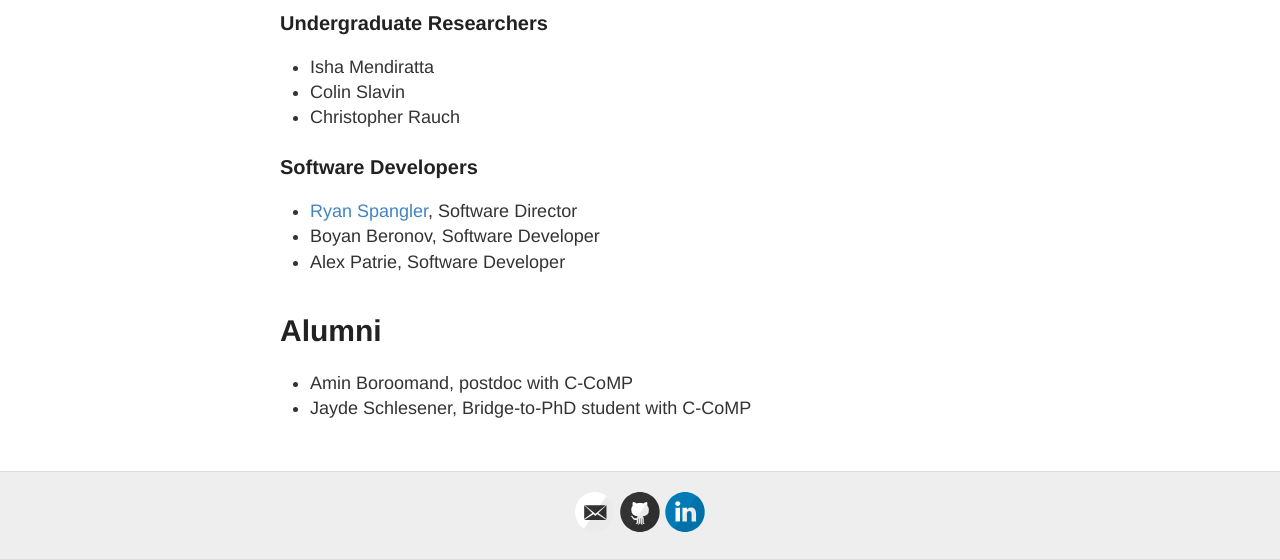
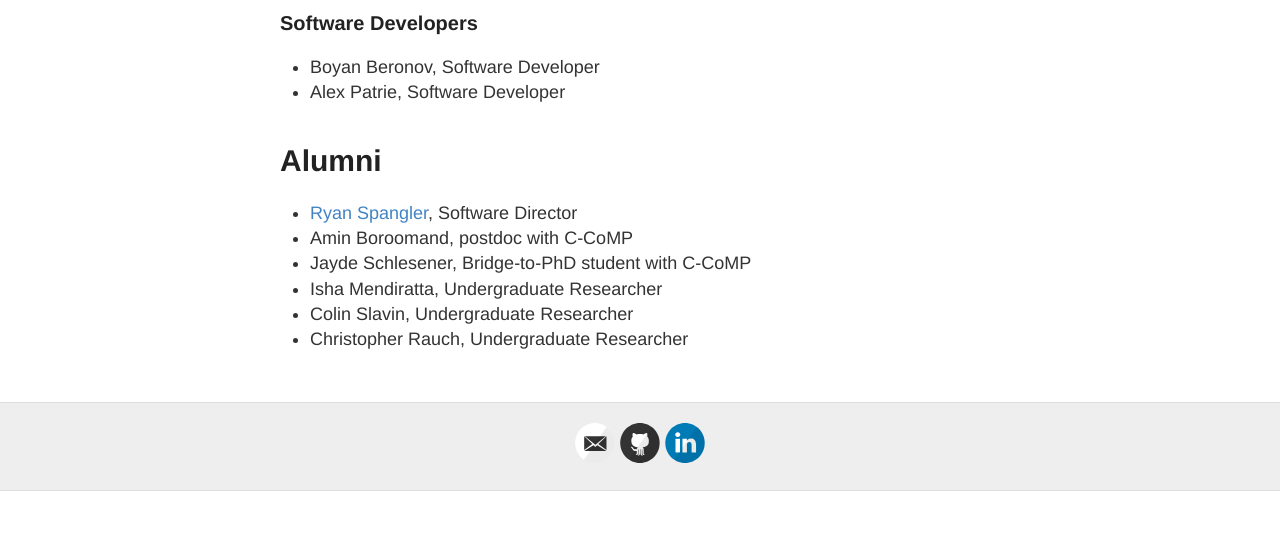
Before and after one commit to eagmon/eagmon.github.io, a Jekyll site: the page built from people.md, in a window 1280 px wide and 900 px high, scrolled down 3070 px, cut to the strip 340-900 px from the top of the window. Built offline with Jekyll 4.4.1, drawn with Linux system fonts in a browser that asks for light colours; after the commit the page ends 3901 px from its top, so only the background shows below that.

Commit message:
Move undergraduate researchers and Ryan Spangler to Alumni
Co-Authored-By: Claude Opus 4.8 (1M context) <noreply@anthropic.com>

```diff
--- a/people.md
+++ b/people.md
@@ -88,16 +88,14 @@ He aspires to build robust computational models that bridge molecular mechanisms
     </div>
 </div>
 
-### Undergraduate Researchers
-- Isha Mendiratta
-- Colin Slavin
-- Christopher Rauch
-
 ### Software Developers
-- [Ryan Spangler](https://www.linkedin.com/in/ryankspangler/), Software Director
 - Boyan Beronov, Software Developer
 - Alex Patrie, Software Developer
 
 # **Alumni**
+- [Ryan Spangler](https://www.linkedin.com/in/ryankspangler/), Software Director
 - Amin Boroomand, postdoc with C-CoMP
 - Jayde Schlesener, Bridge-to-PhD student with C-CoMP
+- Isha Mendiratta, Undergraduate Researcher
+- Colin Slavin, Undergraduate Researcher
+- Christopher Rauch, Undergraduate Researcher
```
